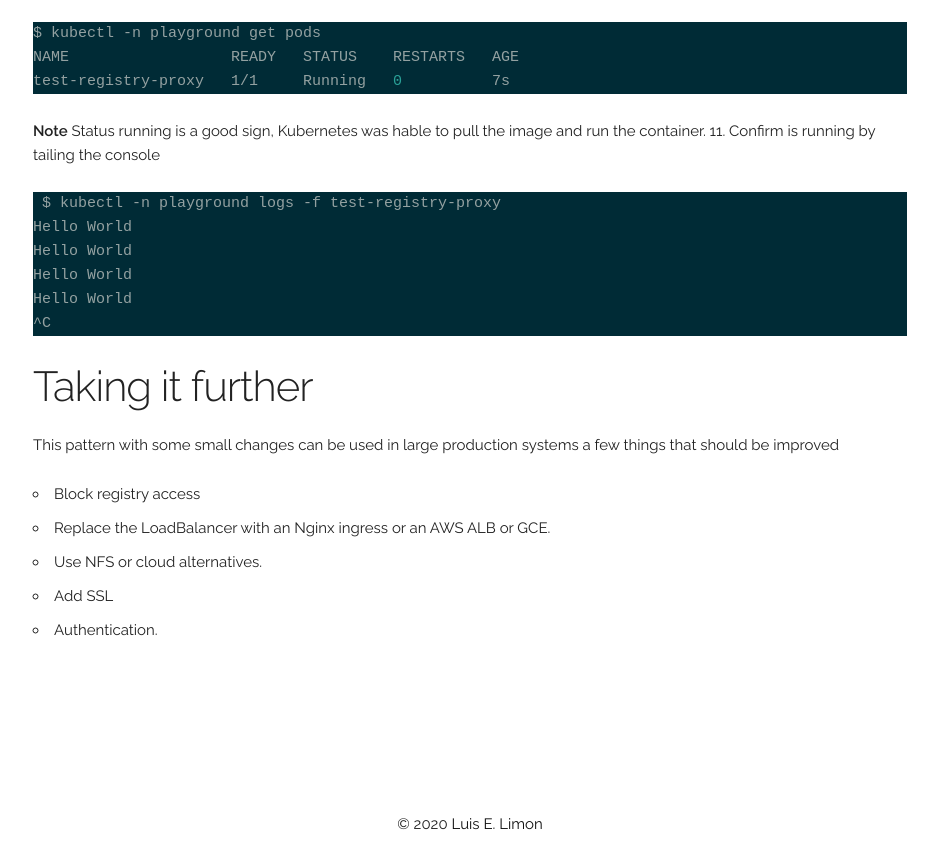
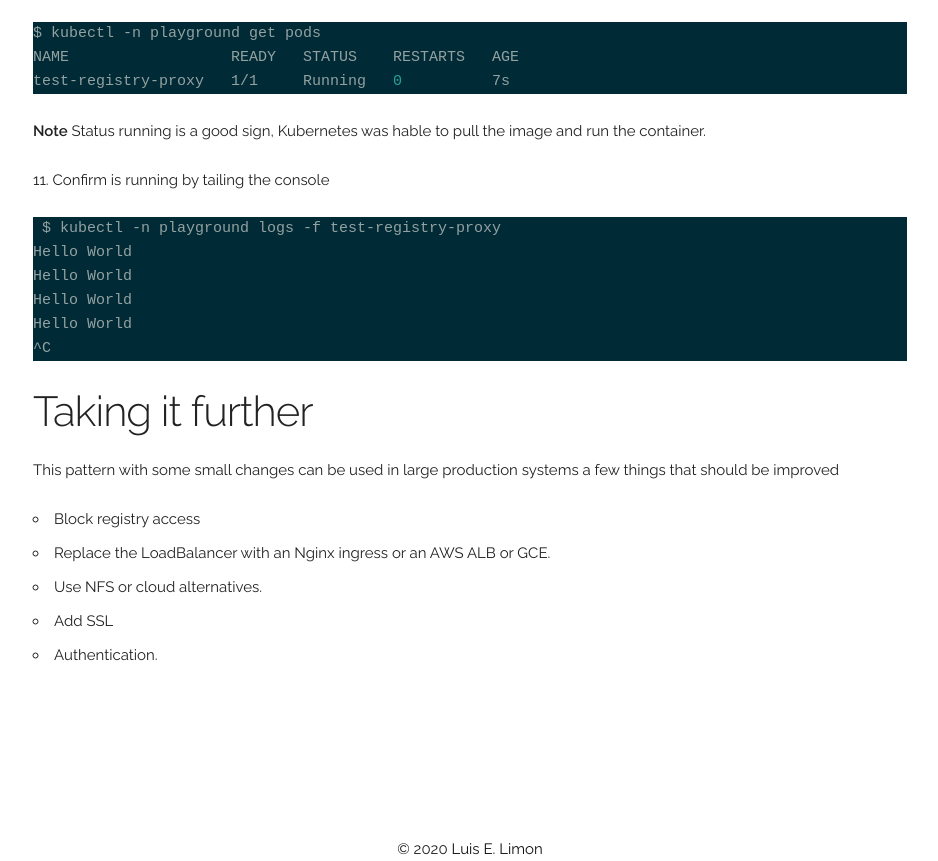
Before and after one commit to llimon/llimon.github.io, a plain HTML site: page post/k3s-registry/index.html in a window 1280 px wide. Shown: the part 4155-5016 px from the top of the page, without its empty margins (170-1108 px from the left). Before the commit the page ends 4991 px from the top, so only its background shows below. Drawn offline with nearby package versions, Linux system fonts and the light colour scheme; a script that the page names is missing.

Commit message:
system generated

```diff
--- a/post/k3s-registry/index.html
+++ b/post/k3s-registry/index.html
@@ -179,8 +179,7 @@ pod/test-registry-proxy created
 </code></pre></div><div class=highlight><pre style=color:#93a1a1;background-color:#002b36;-moz-tab-size:4;-o-tab-size:4;tab-size:4><code class=language-bash data-lang=bash>$ kubectl -n playground get pods
 NAME                  READY   STATUS    RESTARTS   AGE
 test-registry-proxy   1/1     Running   <span style=color:#2aa198>0</span>          7s
-</code></pre></div><p><strong>Note</strong> Status running is a good sign, Kubernetes was hable to pull the image and run the container.
-11. Confirm is running by tailing the console</p><div class=highlight><pre style=color:#93a1a1;background-color:#002b36;-moz-tab-size:4;-o-tab-size:4;tab-size:4><code class=language-bash data-lang=bash> $ kubectl -n playground logs -f test-registry-proxy
+</code></pre></div><p><strong>Note</strong> Status running is a good sign, Kubernetes was hable to pull the image and run the container.</p><ol start=11><li>Confirm is running by tailing the console</li></ol><div class=highlight><pre style=color:#93a1a1;background-color:#002b36;-moz-tab-size:4;-o-tab-size:4;tab-size:4><code class=language-bash data-lang=bash> $ kubectl -n playground logs -f test-registry-proxy
 Hello World
 Hello World
 Hello World
```
